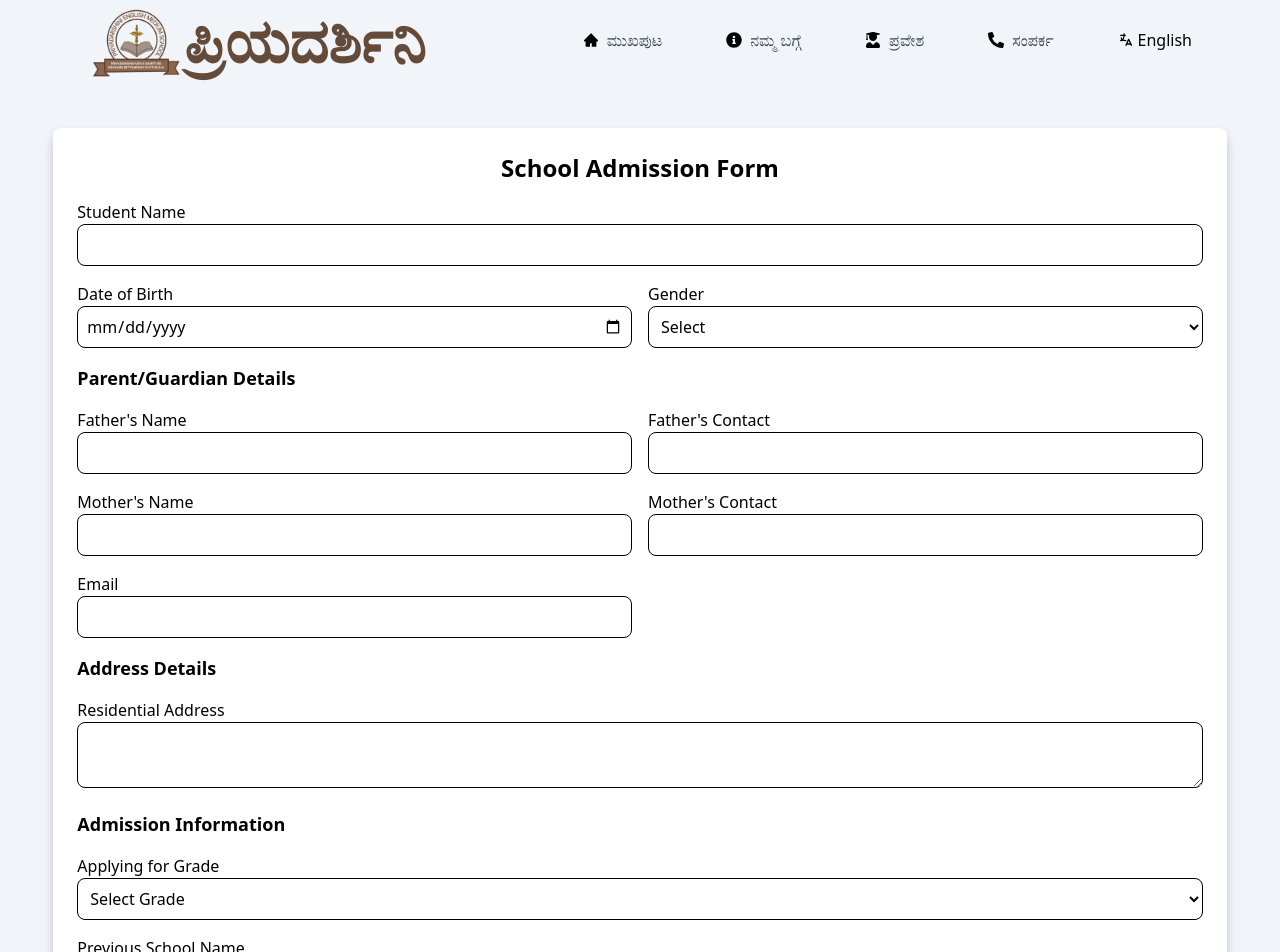
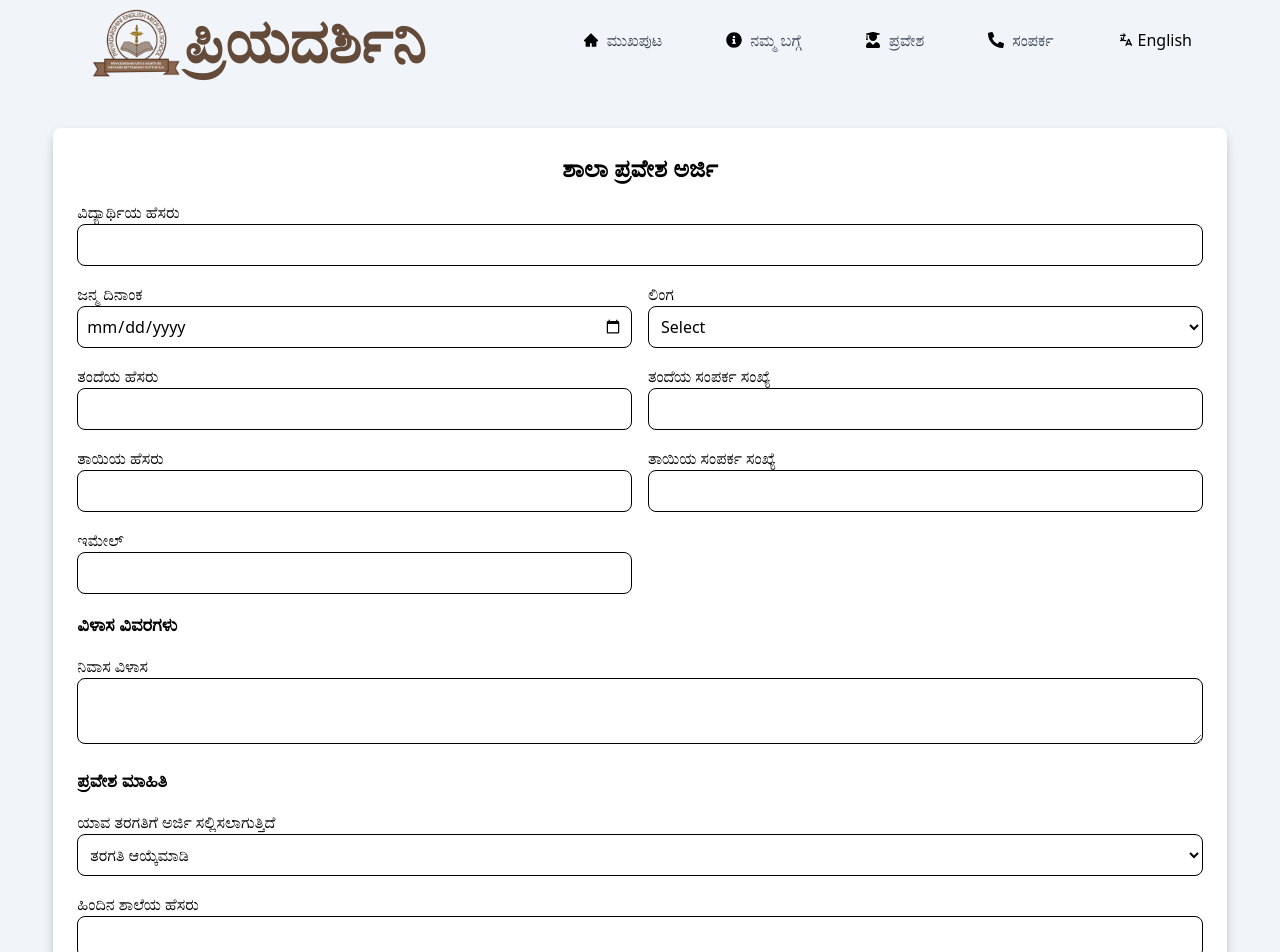
Before and after one commit to Rai-shwith/Priyadarshini, a React (Vite) app: page /admission in a window 1280 px wide. Shown: the top 952 px of the page. Built offline with nearby package versions, Linux system fonts and the light colour scheme.

Commit message:
chore: add language support for admission page

```diff
--- a/src/components/AdmissionForm.jsx
+++ b/src/components/AdmissionForm.jsx
@@ -1,9 +1,11 @@
 import { useState } from "react";
 import { useForm } from "react-hook-form";
 import { useNotification } from "../context/NotificationContext";
+import { useLanguage } from "../context/LanguageContext";
 
 
 const AdmissionForm = () => {
+  const text = useLanguage().text.AdmissionPage;
   const { triggerNotification } = useNotification();
   const [loading, setLoading] = useState(false);
   const {
@@ -46,12 +48,12 @@ const AdmissionForm = () => {
   return (
     <div className="w-11/12 drop-shadow-lg bg-white shadow-lg rounded-lg p-6 my-6">
       <h2 className="text-2xl font-bold mb-4 text-center">
-        School Admission Form
+        {text.heading}
       </h2>
       <form onSubmit={handleSubmit(onSubmit)} className="space-y-4">
         {/* Student Details */}
         <div>
-          <label className="block font-medium">Student Name</label>
+          <label className="block font-medium">{text.studentName}</label>
           <input
             {...register("studentName", { required: "Name is required" })}
             type="text"
@@ -64,7 +66,7 @@ const AdmissionForm = () => {
 
         <div className="grid grid-cols-2 gap-4">
           <div>
-            <label className="block font-medium">Date of Birth</label>
+            <label className="block font-medium">{text.dob}</label>
             <input
               {...register("dob", { required: "DOB is required" })}
               type="date"
@@ -76,7 +78,7 @@ const AdmissionForm = () => {
           </div>
 
           <div>
-            <label className="block font-medium">Gender</label>
+            <label className="block font-medium">{text.gender}</label>
             <select
               {...register("gender", { required: "Gender is required" })}
               className="w-full p-2 border rounded-lg focus:ring-2 focus:ring-blue-400"
@@ -93,10 +95,10 @@ const AdmissionForm = () => {
         </div>
 
         {/* Parent/Guardian Details */}
-        <h3 className="text-lg font-semibold mt-4">Parent/Guardian Details</h3>
+        <h3 className="text-lg font-semibold mt-4">{text.parentsDetails}</h3>
         <div className="grid grid-cols-2 gap-4">
           <div>
-            <label className="block font-medium">Father's Name</label>
+            <label className="block font-medium">{text.fatherName}</label>
             <input
               {...register("fatherName", {
                 required: "Father's Name is required",
@@ -107,7 +109,7 @@ const AdmissionForm = () => {
           </div>
 
           <div>
-            <label className="block font-medium">Father's Contact</label>
+            <label className="block font-medium">{text.fatherContact}</label>
             <input
               {...register("fatherContact", {
                 required: "Contact is required",
@@ -125,7 +127,7 @@ const AdmissionForm = () => {
 
         <div className="grid grid-cols-2 gap-4">
           <div>
-            <label className="block font-medium">Mother's Name</label>
+            <label className="block font-medium">{text.motherName}</label>
             <input
               {...register("motherName")}
               type="text"
@@ -134,7 +136,7 @@ const AdmissionForm = () => {
           </div>
 
           <div>
-            <label className="block font-medium">Mother's Contact</label>
+            <label className="block font-medium">{text.motherContact}</label>
             <input
               {...register("motherContact")}
               type="tel"
@@ -143,7 +145,7 @@ const AdmissionForm = () => {
           </div>
 
           <div>
-            <label className="block font-medium">Email</label>
+            <label className="block font-medium">{text.email}</label>
             <input
               {...register("email")}
               type="email"
@@ -153,9 +155,9 @@ const AdmissionForm = () => {
         </div>
 
         {/* Address Section */}
-        <h3 className="text-lg font-semibold mt-4">Address Details</h3>
+        <h3 className="text-lg font-semibold mt-4">{text.addressDetails}</h3>
         <div>
-          <label className="block font-medium">Residential Address</label>
+          <label className="block font-medium">{text.address}</label>
           <textarea
             {...register("address", { required: "Address is required" })}
             className="w-full p-2 border rounded-lg focus:ring-2 focus:ring-blue-400"
@@ -167,14 +169,14 @@ const AdmissionForm = () => {
 
         {/* Admission Information */}
 
-        <h3 className="text-lg font-semibold mt-4">Admission Information</h3>
+        <h3 className="text-lg font-semibold mt-4">{text.admissionInfo}</h3>
         <div>
-          <label className="block font-medium">Applying for Grade</label>
+          <label className="block font-medium">{text.applyingGrade}</label>
           <select
             {...register("grade", { required: "Select a grade" })}
             className="w-full p-2 border rounded-lg focus:ring-2 focus:ring-blue-400"
           >
-            <option value="">Select Grade</option>
+            <option value="">{text.selectGrade}</option>
             {[..."LKG UKG 1 2 3 4 5 6 7 8 9 10".split(" ")].map((grade) => (
               <option key={grade} value={grade}>
                 {grade}
@@ -188,7 +190,7 @@ const AdmissionForm = () => {
 
         {/* Previous School Name */}
         <div>
-          <label className="block font-medium">Previous School Name</label>
+          <label className="block font-medium">{text.previousSchoolName}</label>
           <input
             {...register("previousSchoolName")}
             type="text"
@@ -226,7 +228,7 @@ const AdmissionForm = () => {
             type="checkbox"
             className="w-5 h-5"
           />
-          <label className="ml-2">I agree to the terms and conditions</label>
+          <label className="ml-2">{text.tac}</label>
         </div>
         {errors.agreement && (
           <p className="text-red-500 text-sm">{errors.agreement.message}</p>
@@ -236,7 +238,7 @@ const AdmissionForm = () => {
             type="submit"
             className={`w-full md:w-fit  bg-blue-500 text-white py-2 px-4 rounded-lg hover:bg-blue-600 ${loading? 'cursor-not-allowed opacity-50': ''}`}
           >
-            {loading ? "Submitting..." : "Submit Application"}
+            {loading ? text.submitting : text.submit}
           </button>
         </div>
       </form>
--- a/src/utils/translations.json
+++ b/src/utils/translations.json
@@ -74,6 +74,27 @@
     },
     "ContactSection": {
       "heading": "Contact Us"
+    },
+    "AdmissionPage": {
+      "heading": "School Admission Form",
+      "studentName": "Student Name",
+      "dob": "Date of Birth",
+      "gender": "Gender",
+      "ParentDetails": "Parent/Guardian Details",
+      "fatherName": "Father's Name",
+      "fatherContact": "Father's Contact",
+      "motherName": "Mother's Name",
+      "motherContact": "Mother's Contact",
+      "email": "Email",
+      "addressDetails": "Address Details",
+      "address": "Residential Address",
+      "admissionInfo": "Admission Information",
+      "applyingGrade": "Applying for Grade",
+      "selectGrade": "Select Grade",
+      "previousSchoolName": "Previous School Name",
+      "tac": "I agree to the terms and conditions",
+      "submit": "Submit Application",
+      "submitting":"Submitting..."
     }
   },
   "kn": {
@@ -151,6 +172,27 @@
     },
     "ContactSection": {
       "heading": "ನಮ್ಮನ್ನು ಸಂಪರ್ಕಿಸಿ"
+    },
+    "AdmissionPage": {
+      "heading": "ಶಾಲಾ ಪ್ರವೇಶ ಅರ್ಜಿ",
+      "studentName": "ವಿದ್ಯಾರ್ಥಿಯ ಹೆಸರು",
+      "dob": "ಜನ್ಮ ದಿನಾಂಕ",
+      "gender": "ಲಿಂಗ",
+      "ParentDetails": "ಪೋಷಕರ / ಪಾಲಕರ ವಿವರಗಳು",
+      "fatherName": "ತಂದೆಯ ಹೆಸರು",
+      "fatherContact": "ತಂದೆಯ ಸಂಪರ್ಕ ಸಂಖ್ಯೆ",
+      "motherName": "ತಾಯಿಯ ಹೆಸರು",
+      "motherContact": "ತಾಯಿಯ ಸಂಪರ್ಕ ಸಂಖ್ಯೆ",
+      "email": "ಇಮೇಲ್",
+      "addressDetails": "ವಿಳಾಸ ವಿವರಗಳು",
+      "address": "ನಿವಾಸ ವಿಳಾಸ",
+      "admissionInfo": "ಪ್ರವೇಶ ಮಾಹಿತಿ",
+      "applyingGrade": "ಯಾವ ತರಗತಿಗೆ ಅರ್ಜಿ ಸಲ್ಲಿಸಲಾಗುತ್ತಿದೆ",
+      "selectGrade": "ತರಗತಿ ಆಯ್ಕೆಮಾಡಿ",
+      "previousSchoolName": "ಹಿಂದಿನ ಶಾಲೆಯ ಹೆಸರು",
+      "tac": "ನಾನು ನಿಯಮ ಮತ್ತು ಶರತ್ಗಳನ್ನು ಒಪ್ಪಿಕೊಳ್ಳುತ್ತೇನೆ",
+      "submit": "ಅರ್ಜಿಯನ್ನು ಸಲ್ಲಿಸಿ",
+      "submitting": "ಸಲ್ಲಿಸಲಾಗುತ್ತಿದೆ..."
     }
   }
 }
```
